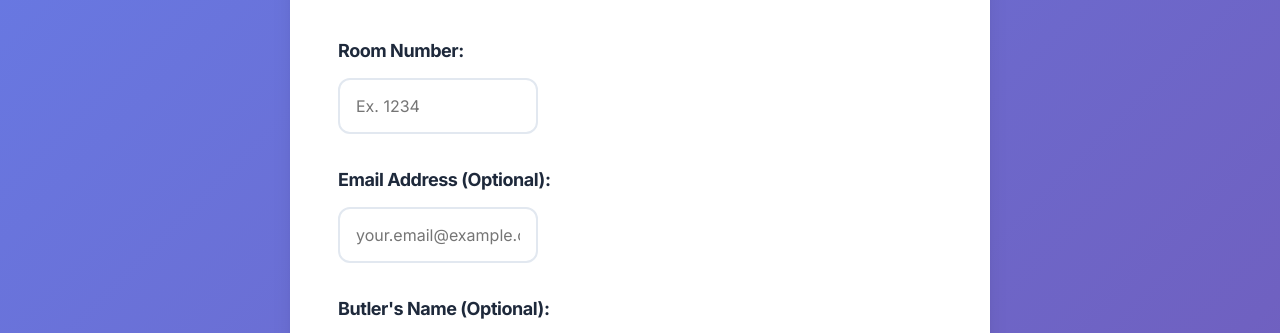
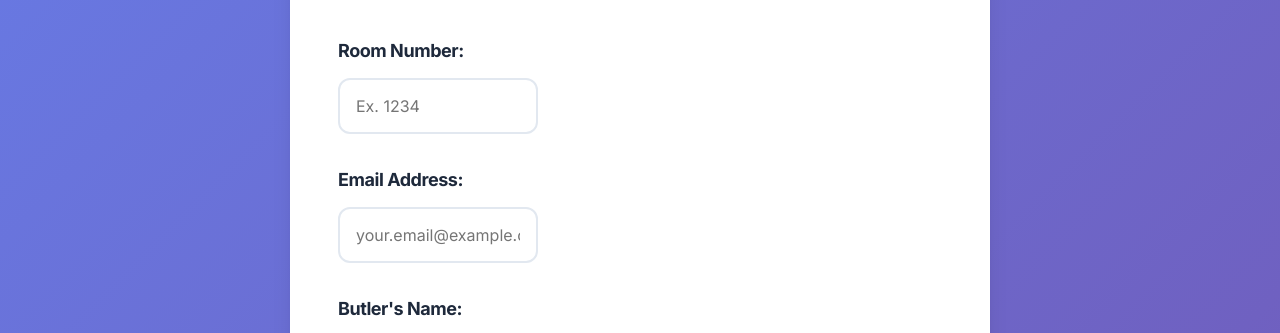
Before and after one commit to ISMAKUN17/Survey, a plain HTML site: page new.html in a window 1280 px wide. Shown: the part 446-779 px from the top of the page. Drawn offline with Linux system fonts and the light colour scheme.

Commit message:
Update new.html

```diff
--- a/new.html
+++ b/new.html
@@ -454,12 +454,12 @@
             </div>
 
             <div class="form-group">
-                <label for="email"><strong>Email Address (Optional):</strong></label>
+                <label for="email"><strong>Email Address:</strong></label>
                 <input type="email" id="email" name="email" placeholder="your.email@example.com" autocomplete="email">
             </div>
 
             <div class="form-group">
-                <label for="butlerName"><strong>Butler's Name (Optional):</strong></label>
+                <label for="butlerName"><strong>Butler's Name:</strong></label>
                 <input type="text" id="butlerName" name="butlerName" placeholder="Ex. John Doe" autocomplete="off">
             </div>
 
```
